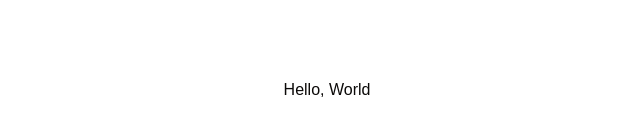
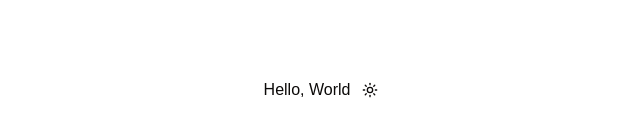
Before and after one commit to hayata-suenaga/portfolio, a Next.js app: page / in a window 1280 px wide. Shown: the part 310-446 px from the top of the page, without its empty margins (313-953 px from the left). Built offline with nearby package versions, Linux system fonts and the light colour scheme.

Commit message:
feat: add a button to toggle between the dark and light theme

```diff
--- a/src/app/page.tsx
+++ b/src/app/page.tsx
@@ -1,7 +1,24 @@
+"use client";
+
+import { Button } from "@/components/ui/button";
+import { Sun, Moon } from "lucide-react";
+import { useTheme } from "next-themes";
+
 export default function Home() {
+  const { setTheme, theme } = useTheme();
+
   return (
     <div className="flex justify-center items-center h-screen">
       Hello, World
+      <Button
+        variant="ghost"
+        size="icon"
+        onClick={() => setTheme(theme === "light" ? "dark" : "light")}
+      >
+        <Sun className="h-[1.5rem] w-[1.3rem] dark:hidden" />
+        <Moon className="hidden h-5 w-5 dark:block" />
+        <span className="sr-only">Toggle theme</span>
+      </Button>
     </div>
   );
 }
```
